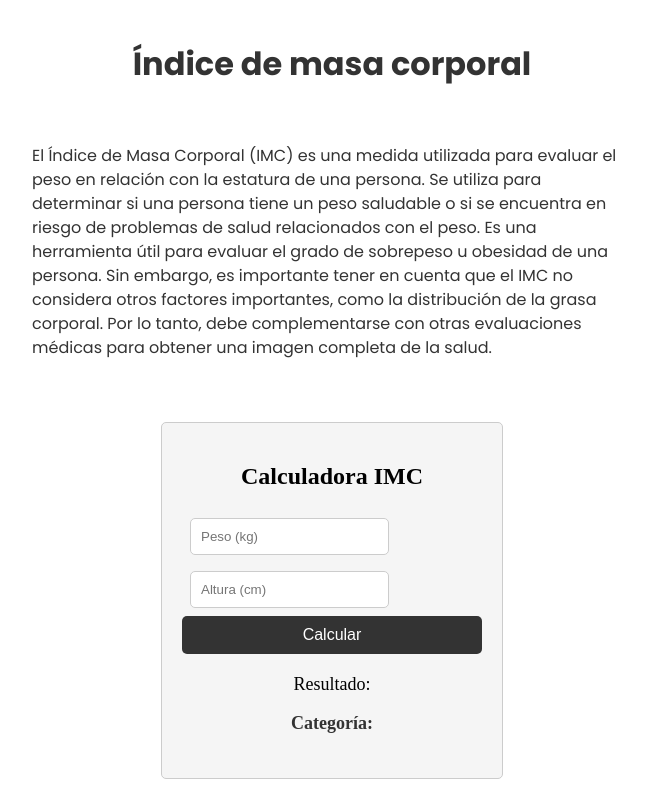
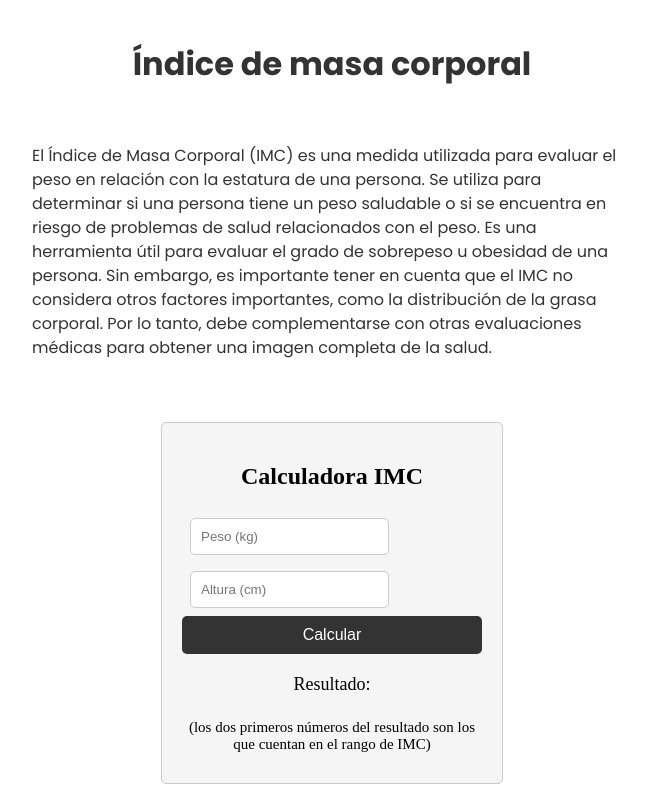
Before and after one commit to CristianMozetich/IMC, a React (Vite) app: page / in a window 1280 px wide. Shown: the top 800 px of the page, without its empty margins (308-954 px from the left). Built offline with nearby package versions, Linux system fonts and the light colour scheme.

Commit message:
indice masa corp

```diff
--- a/src/components/ImcCalculator/ImcCalculator.css
+++ b/src/components/ImcCalculator/ImcCalculator.css
@@ -47,9 +47,8 @@
     margin-bottom: 10px;
   }
 
-  .calculadora-imc .resultado .categoria {
-    font-weight: bold;
-    color: #333333;
+  .calculadora-imc .resultado .parentesis{
+    font-size: 15px;
   }
 
   .calculadora-imc .resultado .valor {
--- a/src/components/ImcCalculator/ImcCalculator.jsx
+++ b/src/components/ImcCalculator/ImcCalculator.jsx
@@ -32,8 +32,8 @@ function IMCCalculator() {
       <button onClick={calculateBMI}>Calcular</button>
       <div className="resultado">
         <p>Resultado:</p>
-        <p className="categoria">Categoría:</p>
         <p className="valor">{result}</p>
+        <p className='parentesis'>(los dos primeros números del resultado son los que cuentan en el rango de IMC)</p>
       </div>
     </div>
   );
```
